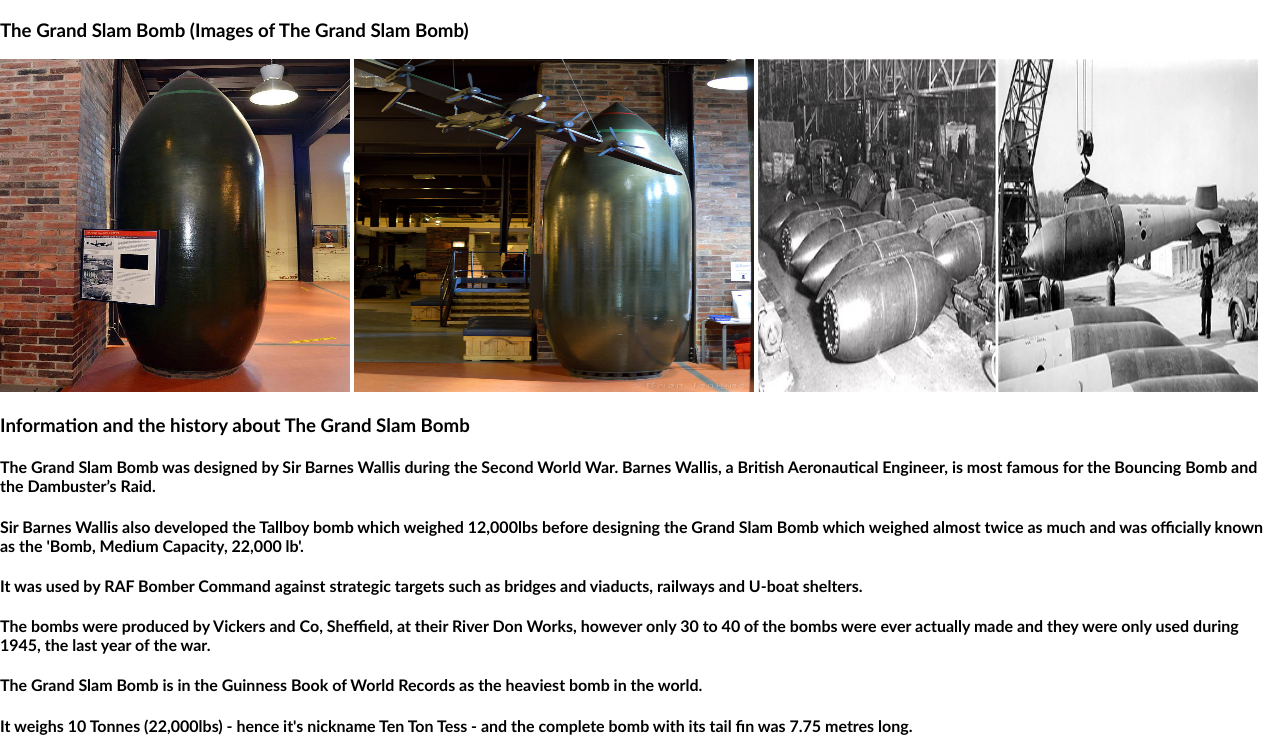
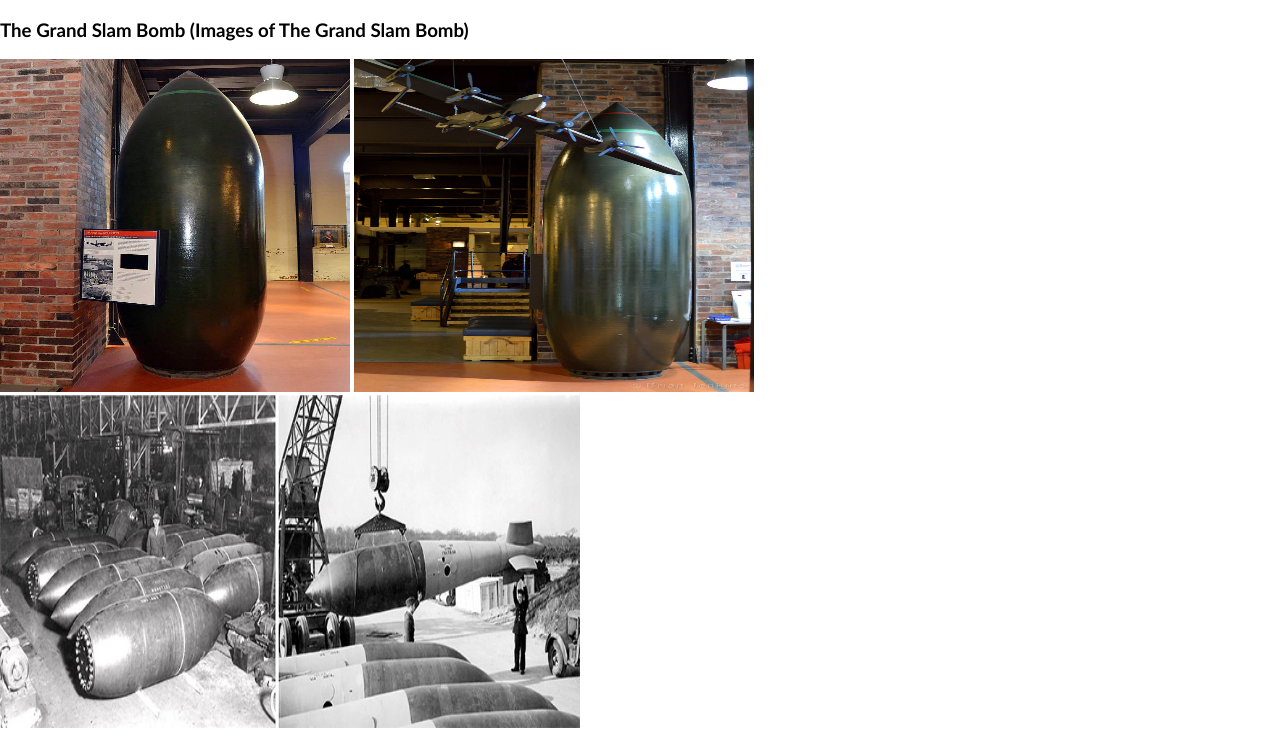
Before and after one commit to Sure-Dude13/Sure-Dude13.github.io, a plain HTML site: page kelhamislandarscanapp.html in a window 1280 px wide. Shown: the part 1146-1884 px from the top of the page. Drawn offline with Linux system fonts and the light colour scheme.

Commit message:
Update kelhamislandarscanapp.html

```diff
--- a/kelhamislandarscanapp.html
+++ b/kelhamislandarscanapp.html
@@ -154,7 +154,7 @@ this is to help people get an understanding why these machines are here and what
 
 <h3>The Grand Slam Bomb (Images of The Grand Slam Bomb)</h3>
 
-<img src="grandslambomb.jpg" alt="Trulli" width="350" height="333"> <img src="thegrandslambomb.jpg" alt="Trulli" width="400" height="333"> <img src="grandslam.jpg" alt="Trulli" width="500" height="333">
+<img src="grandslambomb.jpg" alt="Trulli" width="350" height="333"> <img src="thegrandslambomb.jpg" alt="Trulli" width="400" height="333"> <img src="grandslam.jpg" alt="Trulli" width="580" height="333">
 
 <h3>Information and the history about The Grand Slam Bomb</h3>
 
```
